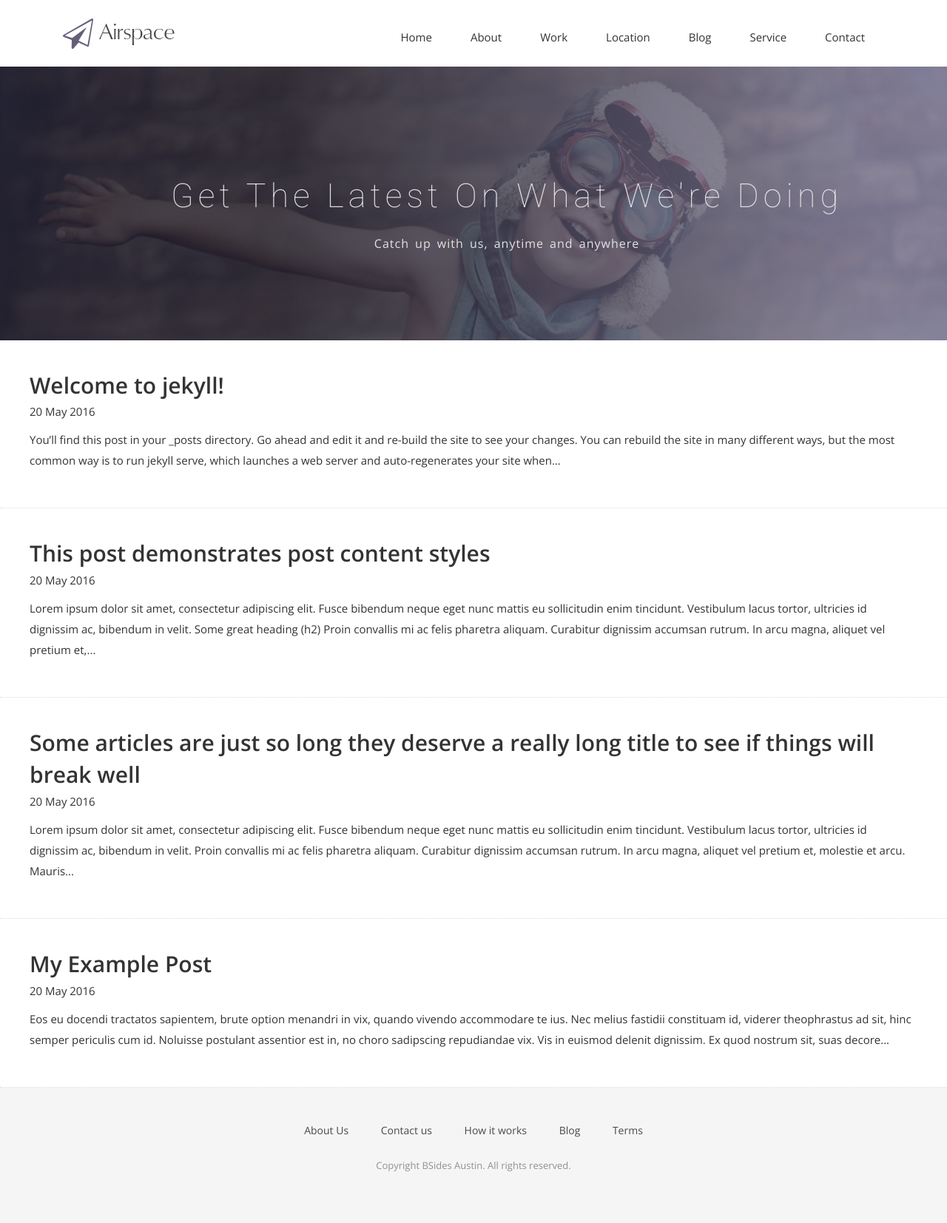
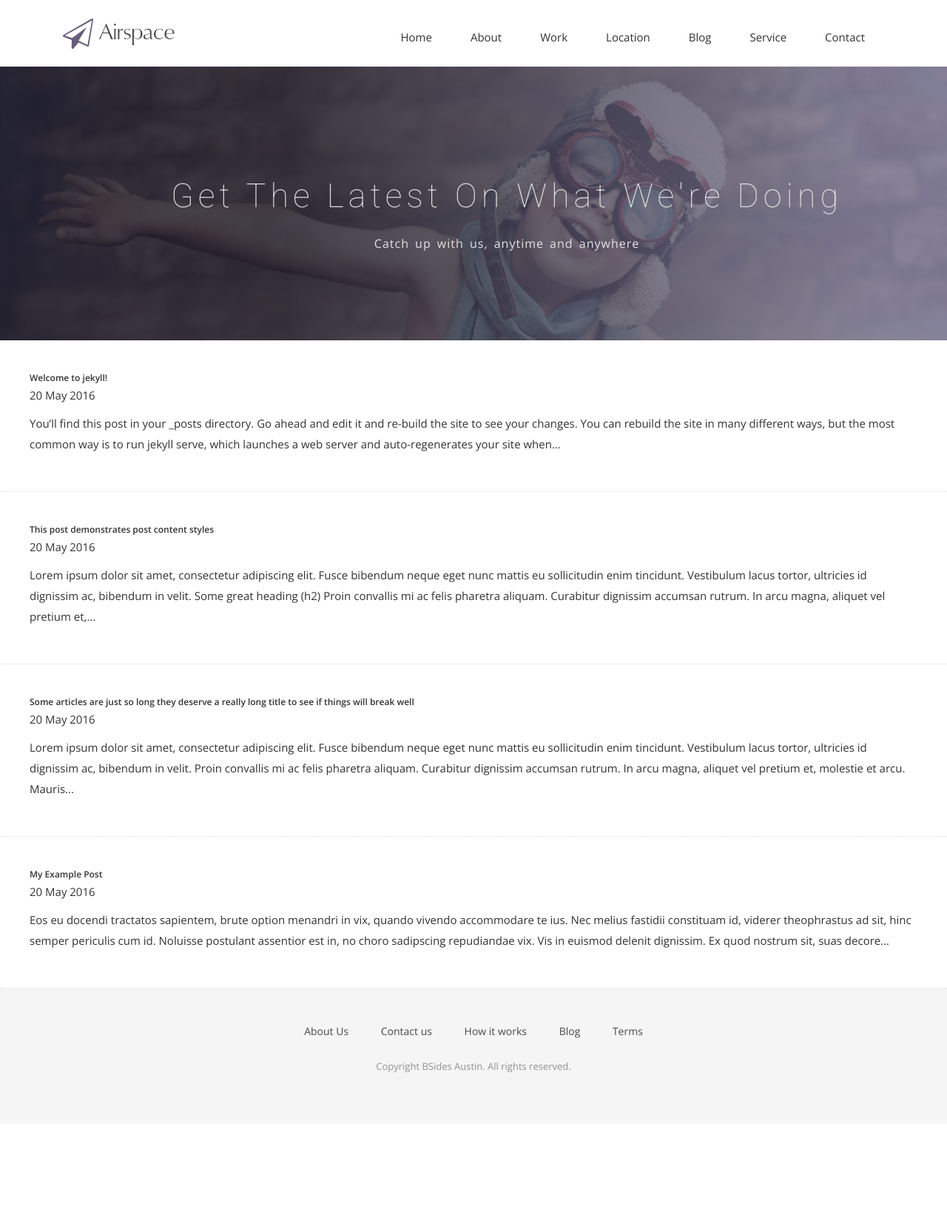
Before and after one commit to bsidesaustin/test, a Jekyll site: the page built from blog.html, in a window 1280 px wide. Shown: the whole page at 74% size. Built offline with Jekyll 4.4.1, drawn with Linux system fonts in a browser that asks for light colours; nearby versions of some CDN libraries; some web fonts are replaced; after the commit the page ends 1519 px from its top, so only the background shows below that.

Commit message:
Update style.css

```diff
--- a/css/style.css
+++ b/css/style.css
@@ -25,7 +25,7 @@
 }
 
 .post-area a:link, .post-area a:visited {
-  font-size: 30px;
+  font-size: 12px;
   color: #333;
 }
 
```
